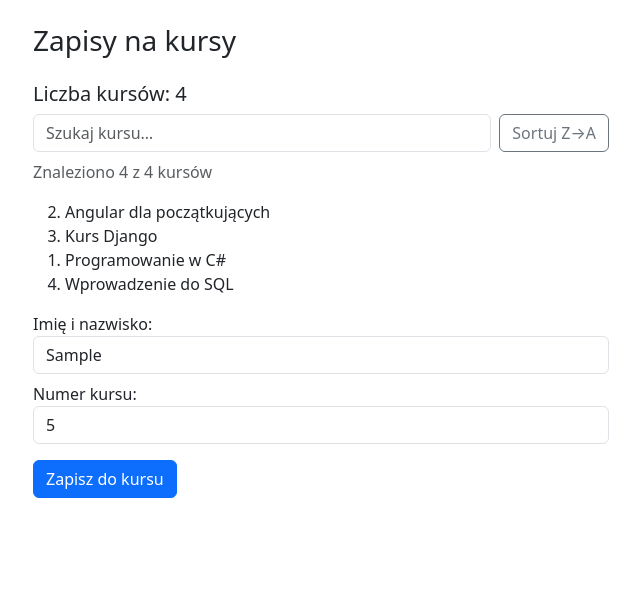
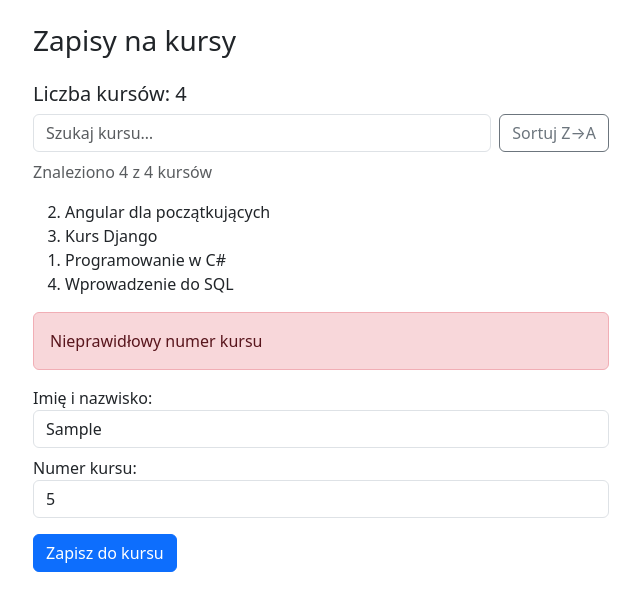
Before and after one commit to KacperZawada/inf04-web, a React (Vite) app in the folder zadania/mb07/: page / in a window 1280 px wide. Both pictures are taken after typing "Sample", "5" into the empty fields and a click on the button "Zapisz do kursu". Shown: the top 610 px of the page, without its empty margins (319-959 px from the left). Built offline with nearby package versions, Linux system fonts and the light colour scheme.

Commit message:
MB7: walidacja numeru kursu na stronie

```diff
--- a/zadania/mb07/src/App.jsx
+++ b/zadania/mb07/src/App.jsx
@@ -12,6 +12,7 @@
   const numerKursuRef = useRef(null)
   const [szukaj, setSzukaj] = useState('')
   const [rosnaco, setRosnaco] = useState(true)
+  const [status, setStatus] = useState(null)
 
   const widoczne = kursy
     .map((kurs, index) => ({ kurs, numer: index + 1 }))
@@ -35,8 +36,16 @@
 
     if (kurs !== undefined) {
       console.log(kurs)
+      setStatus({
+        typ: 'sukces',
+        tresc: `${imienazwisko} zapisany(-a) na kurs: ${kurs}`,
+      })
     } else {
       console.log('Nieprawidłowy numer kursu')
+      setStatus({
+        typ: 'blad',
+        tresc: 'Nieprawidłowy numer kursu',
+      })
     }
   }
 
@@ -76,6 +85,16 @@
         ))}
       </ol>
 
+      {status && (
+        <div
+          className={`alert alert-${
+            status.typ === 'sukces' ? 'success' : 'danger'
+          }`}
+        >
+          {status.tresc}
+        </div>
+      )}
+
       <form onSubmit={handleSubmit}>
         <div className="form-group">
           <label htmlFor="imienazwisko">Imię i nazwisko:</label>
```
